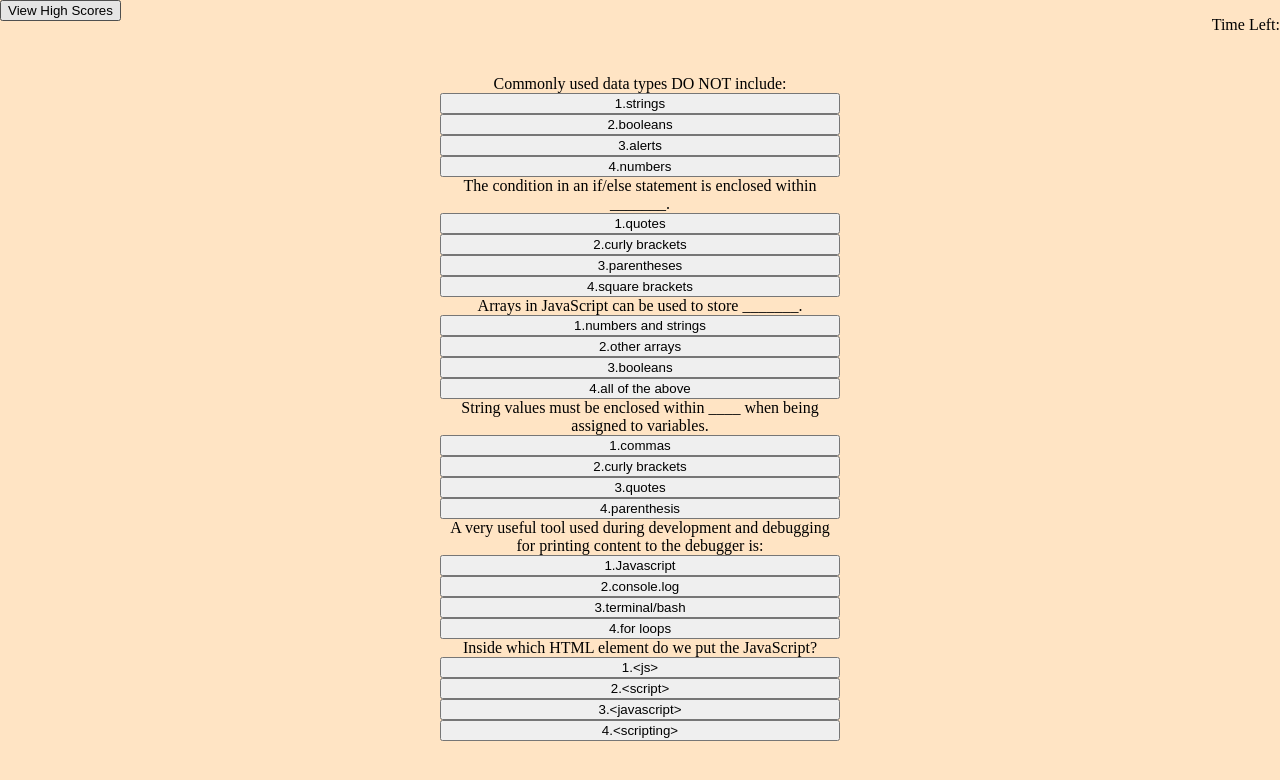
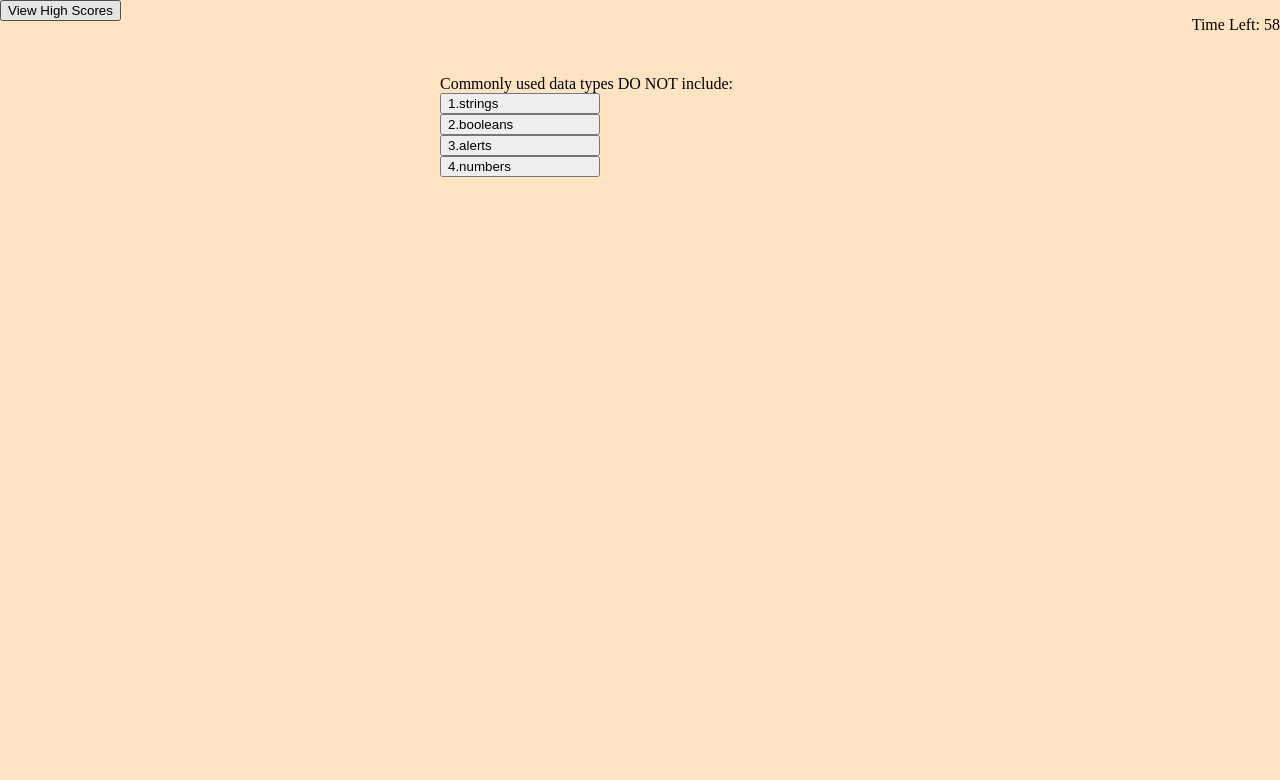
Before and after one commit to DazedChou/Coding-Quiz, a plain HTML site: page index.html in a window 1280 px wide. Both pictures are taken after a click on the button "Start Quiz". Drawn offline with Linux system fonts and the light colour scheme.

Commit message:
present next question to user after answering current question

```diff
--- a/script.js
+++ b/script.js
@@ -2,8 +2,11 @@
 var quizEl = document.querySelector("#quiz");
 var resultsEl = document.querySelector("#results");
 var startEl = document.querySelector("#start");
-var choiceEl = document.querySelector("#choice")
+var choiceEl = document.querySelector("#choice");
+var timeEl = document.querySelector("#timeLeft");
+var submitEl = document.querySelector("#submit");
 var quiz = [];
+
 
 var questions = [
     {
@@ -71,66 +74,147 @@ var questions = [
 
 //create functions
 
-function createQuiz(){
+function createQuiz() {
+    var i = 0; //keep index of question number
+    var timer = 60;
+    var score = 0;
     //create timer and update time every second
-        var timerInterval = setInterval(function() {
+    var timerInterval = setInterval(function () {
 
         timer--;
         timeEl.textContent = "Time Left: " + timer;
 
-            if(timer === 0 || timer <=0){
+        if (timer === 0 || timer <= 0) {
             timer = 0; //if timer is at 5 seconds, and user gets question wrong, timer
             //can become negative.
             clearInterval(timerInterval);
-                endGame(); //end game when timer reaches 0
+            getResults(); //end game when timer reaches 0
             //Go display results
         }
     }, 1000);
 
-    function displayQuestions(){
+    function setQuestions() {
 
-        startEl.setAttribute("style","display:none");
-        quizEl.children[0].setAttribute("style","display:none");
-        quizEl.children[1].setAttribute("style","display:none");
-        //create buttons and append
+        startEl.setAttribute("style", "display:none");
+        quizEl.children[0].setAttribute("style", "display:none");
+        quizEl.children[1].setAttribute("style", "display:none");
 
-        for(let i = 0 ; i < questions.length ; i++){
+        var question = document.createElement("div");
+        question.setAttribute("class", "question");
+        choiceEl.appendChild(question);
+        question.textContent = questions[i].question;
 
-            var currentQ = questions[i].question;
-            var question = document.createElement("div");
-            question.setAttribute("class","question");
-            choiceEl.appendChild(question);
-            question.textContent = currentQ;
+        //create buttons
+        var choiceA = document.createElement("button");
+        choiceA.setAttribute("class", "mcButton");
+        var choiceB = document.createElement("button");
+        choiceB.setAttribute("class", "mcButton");
+        var choiceC = document.createElement("button");
+        choiceC.setAttribute("class", "mcButton");
+        var choiceD = document.createElement("button");
+        choiceD.setAttribute("class", "mcButton");
 
-            var choiceA = document.createElement("button");
-            var choiceB = document.createElement("button");
-            var choiceC = document.createElement("button");
-            var choiceD = document.createElement("button");
-
+        //append buttons
         choiceEl.appendChild(choiceA);
         choiceEl.appendChild(choiceB);
         choiceEl.appendChild(choiceC);
         choiceEl.appendChild(choiceD);
 
-
+        //setting text content for buttons
         choiceA.textContent = "1." + questions[i].answers.a;
         choiceB.textContent = `2.${questions[i].answers.b}`;
-            choiceC.textContent = "3." +  questions[i].answers.c;
-            choiceD.textContent = "4." +  questions[i].answers.d;
+        choiceC.textContent = "3." + questions[i].answers.c;
+        choiceD.textContent = "4." + questions[i].answers.d;
+
+        function displayQ(){
+            question.textContent = questions[i].question;
+            choiceA.textContent = "1." + questions[i].answers.a;
+            choiceB.textContent = `2.${questions[i].answers.b}`;
+            choiceC.textContent = "3." + questions[i].answers.c;
+            choiceD.textContent = "4." + questions[i].answers.d;
         }
+
+        choiceA.addEventListener("click",function(){
+
+            i++;
+
+            //displaying next question
+            displayQ();
+
+        })
+        choiceB.addEventListener("click",function(){
+            i++;
+            //displaying next question
+            displayQ();
+
+
+        })
+        choiceC.addEventListener("click",function(){
+            i++;
+            //displaying next question
+            displayQ();
+
+        })
+        choiceD.addEventListener("click",function(){
+            i++;
+
+            //displaying next question
+            displayQ();
+
+        })
+
+        // }
+
+        // var buttonA =
+        // console.log(choiceA);
+        // choiceA.addEventListener("click",function(){
+        //     questionIndex++;
+        //     console.log(questionIndex);
+        // });
+        // choiceB.addEventListener("click",function(){
+        //     questionIndex++;
+        //     console.log(questionIndex);
+        // });
+        // choiceC.addEventListener("click",function(){
+        //     questionIndex++;
+        //     console.log(questionIndex);
+        // });
+        // choiceD.addEventListener("click",function(){
+        //     questionIndex++;
+        //     console.log(questionIndex);
+        // });
+
+        // if (questionIndex == 1) {
+        //     for (let j = 1; j < 6; j++) {
+        //         choiceEl.children[j].style.display = "none";
+        //     }
+        // } else if (questionIndex == 2) {
+
+        //     choiceEl.children[0].style.display = "none";
+        //     choiceEl.children[1].style.display = "block";
+
+        // }
+        // if(document.getElementById(''))
+        // document.getElementById("div").addEventListener("click",function(){
+        //     questionIndex++;
+        //     console.log(questionIndex);
+        // })
+
+
+
 
 
 
     }
 
-    function getResults(){
+    function getResults() {
 
     }
 
-    displayQuestions();
+    setQuestions();
     getResults();
 
 }
 
-startEl.addEventListener("click",createQuiz);
+startEl.addEventListener("click", createQuiz);
 // function endQuiz();
--- a/style.css
+++ b/style.css
@@ -19,11 +19,14 @@ header{
     /* border-bottom: 3px solid rgb(54, 63, 94); */
 }
 .button{
-    text-align: center;
+    text-align: left;
 }
-
+.question{
+    display: flex;
+    flex-direction: column;
+}
 #quiz{
-    text-align: center;
+    text-align: left;
     width: 400px;
     margin: auto;
 }
@@ -38,3 +41,7 @@ header{
     /* width: 30%; */
     margin: auto;
 }
+.mcButton{
+    text-align: left;
+    width: 40%;
+}
```
Lines whose indentation alone changed are shown as unchanged.
